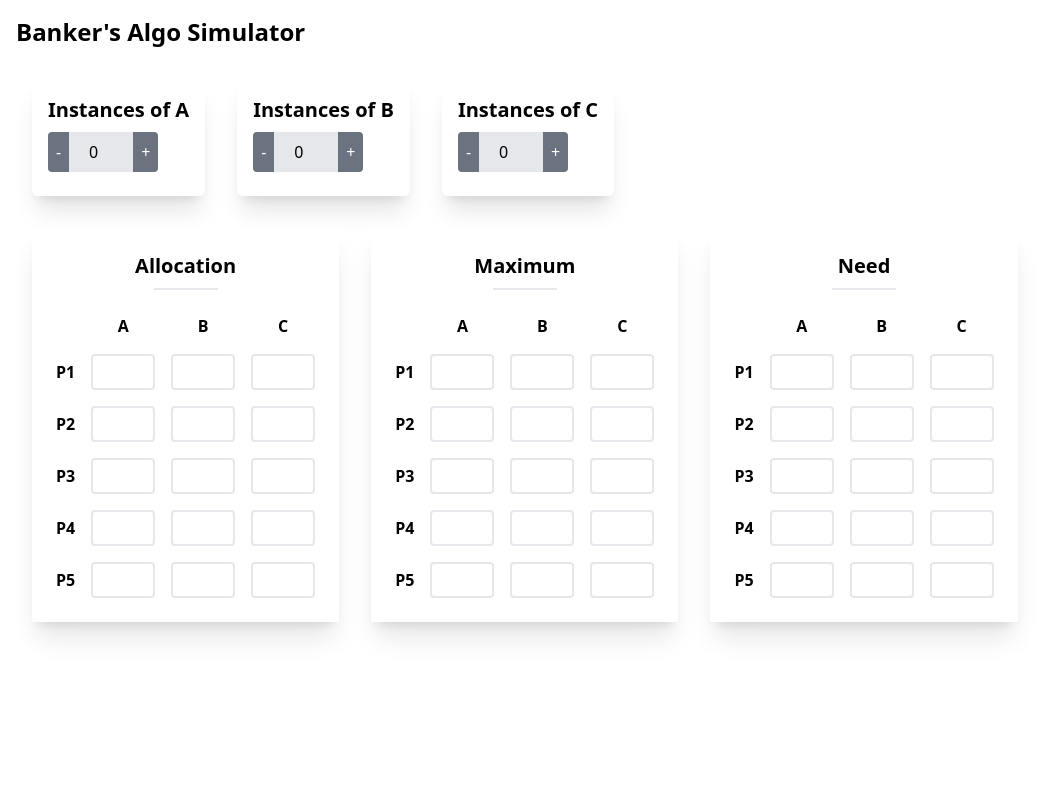
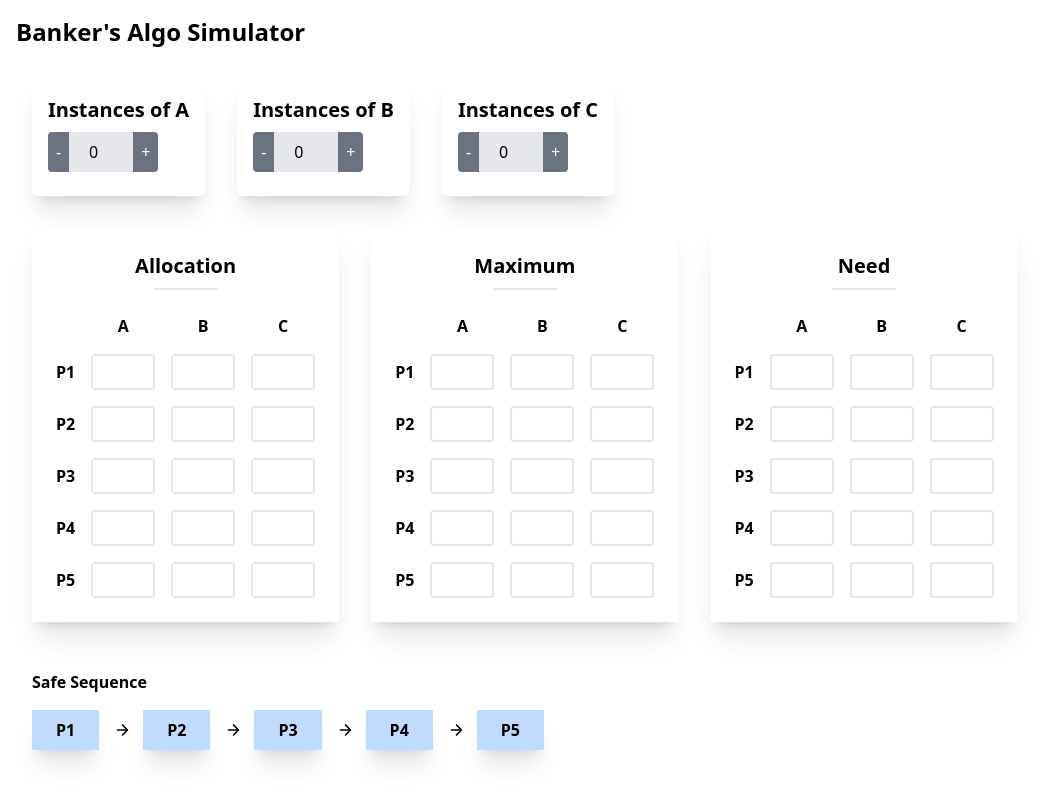
Before and after one commit to Lavanyaaa25/BankerAlgo, a React (Create React App) app: page / in a window 1280 px wide. Shown: the whole page, without its empty margins (0-1060 px from the left). Built offline with nearby package versions, Linux system fonts and the light colour scheme.

Commit message:
sequence

```diff
--- a/src/App.js
+++ b/src/App.js
@@ -1,6 +1,7 @@
 import React from 'react';
 import InputTable from './InputTable';
 import Counter from './Counter';
+import SequenceComp from './SequenceComp';
 
 function App() {
   return (
@@ -13,6 +14,7 @@ function App() {
       <InputTable title="Allocation" />
       <InputTable title="Maximum"/>
       <InputTable title="Need"/>
+      <SequenceComp />
     </div>
   );
 }
--- /dev/null
+++ b/src/Seq.js
@@ -0,0 +1,20 @@
+import React from 'react';
+
+const Seq = ({ sequence }) => {
+    return (
+        <div className="flex items-center space-x-4">
+          {sequence.map((item, index) => (
+            <div key={index} className="flex items-center">
+              {index > 0 && (
+                <svg xmlns="http://www.w3.org/2000/svg" className="h-5 w-5 text-black-400 mr-2" fill="none" viewBox="0 0 24 24" stroke="currentColor">
+                  <path strokeLinecap="round" strokeLinejoin="round" strokeWidth="2" d="M9 6l6 6m0 0l-6 6m6-6H3" />
+                </svg>
+              )}
+              <div className="bg-blue-200 text-black font-bold px-6 py-2 shadow-xl">{item}</div>
+            </div>
+          ))}
+        </div>
+      );
+};
+
+export default Seq;
--- /dev/null
+++ b/src/SequenceComp.js
@@ -0,0 +1,15 @@
+import React from 'react'
+import Seq from './Seq';
+
+const SequenceComp = () => {
+    const sequence = ["P1", "P2", "P3", "P4","P5"];
+    return (
+        <div className="container mx-auto p-4">
+            <div className="font-extrabold my-4">Safe Sequence</div>
+
+          <Seq sequence={sequence} />
+        </div>
+      );
+}
+
+export default SequenceComp
```
